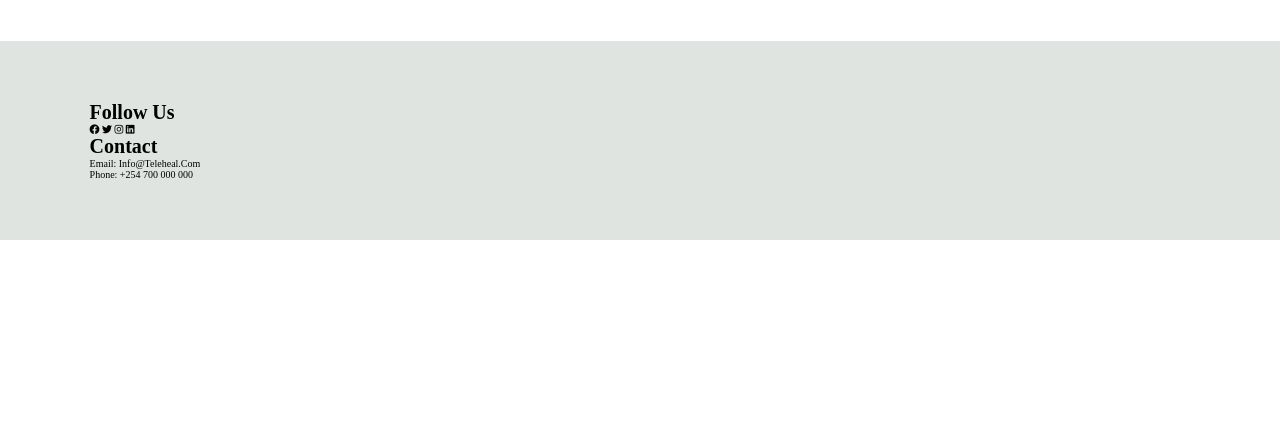
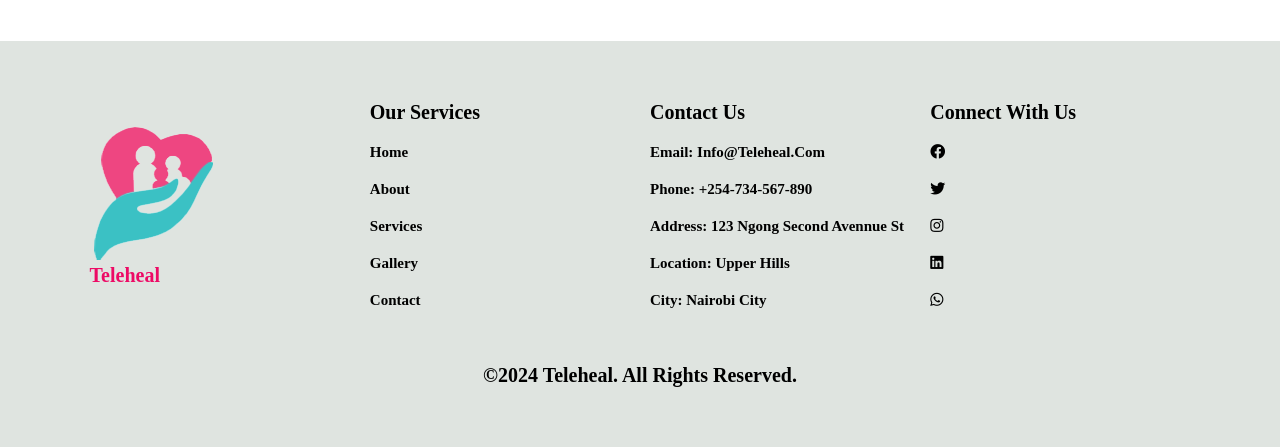
Before and after one commit to Bryium/Teleheal, a Django app: page / in a window 1280 px wide. Shown: the part 4003-4450 px from the top of the page. Before the commit the page ends 4243 px from the top, so only its background shows below. Run offline with Django 5.2, Linux system fonts and the light colour scheme.

Commit message:
add footer

```diff
--- a/Teleheal/templates/index.html
+++ b/Teleheal/templates/index.html
@@ -297,27 +297,58 @@
     </div>
 
     <!-- Footer -->
-    <footer class="footer">
-        <div class="footer-content">
-            <div class="footer-info">
-                <h1>Follow Us</h1>
-                <div class="social-icons">
-                    <div class="fab fa-facebook"></div>
-                    <div class="fab fa-twitter"></div>
-                    <div class="fab fa-instagram"></div>
-                    <div class="fab fa-linkedin"></div>
-                </div>
+    <div class="footer">
+        <div class="main-footer">
+            <div class="inner-footer">
+                <img src="images/logo.png" alt="">
+                <h1 style="color: rgb(237, 10, 101);">Teleheal</h1>
             </div>
 
-            <div class="footer-info">
-                <h1>Contact</h1>
-                <div class="contact-info">
-                    <p>Email: info@teleheal.com</p>
-                    <p>Phone: +254 700 000 000</p>
-                </div>
+            <div class="inner-footer">
+                <h2>Our Services</h2>
+                <a href="#">Home</a>
+                <a href="#">About</a>
+                <a href="#">Services</a>
+                <a href="#">Gallery</a>
+                <a href="#">Contact</a>
+            </div>
+
+            <div class="inner-footer">
+                <h2>Contact Us</h2>
+                <a href="#">Email: info@teleheal.com</a>
+                <a href="#">Phone: +254-734-567-890</a>
+                <a href="#">Address: 123 Ngong Second Avennue St</a>
+                <a href="#">Location: Upper Hills</a>
+                <a href="#">City: Nairobi City</a>
+
+            </div>
+
+            <div class="inner-footer">
+                <h2>Connect With Us</h2>
+
+                <a href="#">
+                    <div class="fab fa-facebook"></div>
+                </a>
+                 <a href="#">
+                    <div class="fab fa-twitter"></div>
+                </a>
+                <a href="#">
+                    <div class="fab fa-instagram"></div>
+                </a>
+                <a href="#">
+                    <div class="fab fa-linkedin"></div>
+                </a>
+                <a href="#">
+                    <div class="fab fa-whatsapp"></div>
+                </a>
             </div>
         </div>
-    </footer>
+        <div class="copyright">
+            <h1>©2024 Teleheal. All rights reserved.</h1>
+        </div>
+
+    </div>
+
 </body>
 
 </html>
```
